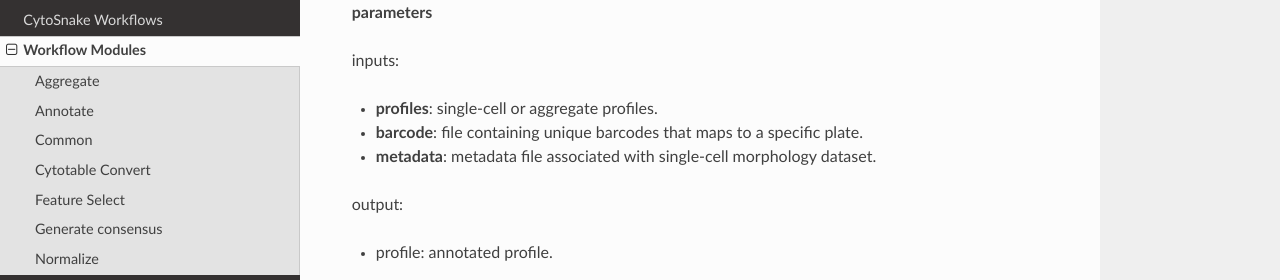
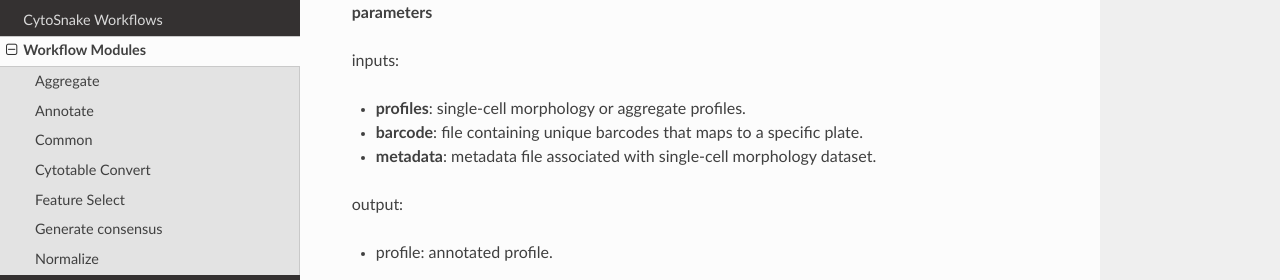
Before and after one commit to WayScience/CytoSnake, a Sphinx documentation site: the page built from docs/workflow-modules.md, in a window 1280 px wide and 900 px high, scrolled down 762 px. Shown: the part 159-439 px from the top of the window. Built offline with Sphinx 7.4.7 and the Read the Docs theme 2.0.0, drawn with Linux system fonts in a browser that asks for light colours.

Commit message:
Update docs/workflow-modules.md
Co-authored-by: Jenna Tomkinson <107513215+jenna-tomkinson@users.noreply.github.com>

```diff
--- a/docs/workflow-modules.md
+++ b/docs/workflow-modules.md
@@ -39,7 +39,7 @@
 
 inputs:
 
-- **profiles**: single-cell or aggregate profiles.
+- **profiles**: single-cell morphology or aggregate profiles.
 - **barcode**: file containing unique barcodes that maps to a specific plate.
 - **metadata**: metadata file associated with single-cell morphology dataset.
 
```
